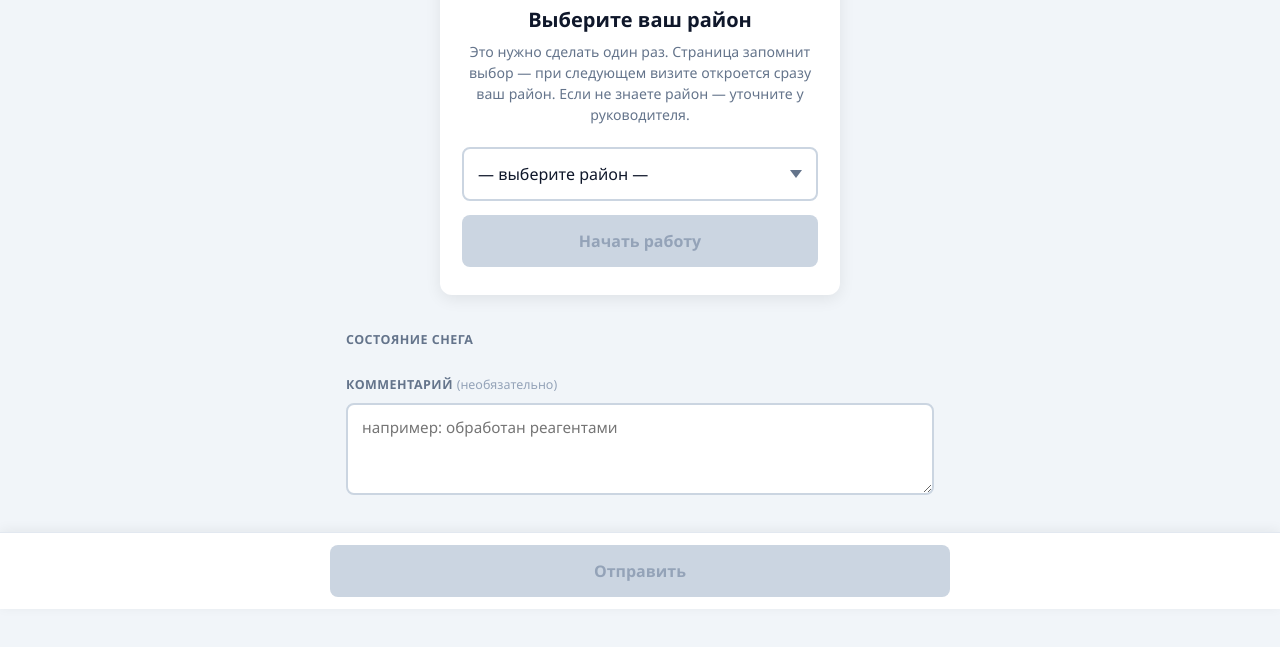
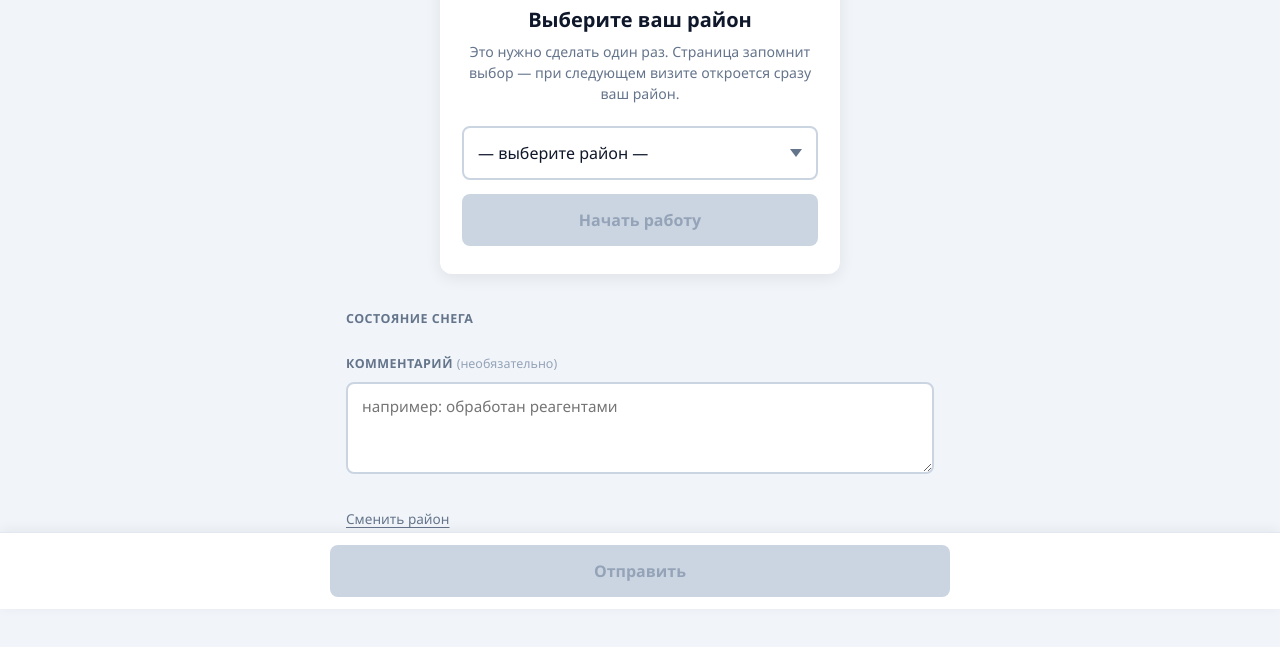
Before and after one commit to sdankov37/SnowMonitor, a plain HTML site: page index.html in a window 1280 px wide. Shown: the part 191-838 px from the top of the page. Drawn offline with Linux system fonts and the light colour scheme.

Commit message:
Removed: (Если не знаете район - уточните у руководителя)

```diff
--- a/index.html
+++ b/index.html
@@ -35,7 +35,6 @@
       <h2 class="setup-title">Выберите ваш район</h2>
       <p class="setup-text">
         Это нужно сделать один раз. Страница запомнит выбор — при следующем визите откроется сразу ваш район.
-        Если не знаете район — уточните у руководителя.
       </p>
       <select class="district-select" id="districtSelect">
         <option value="">— выберите район —</option>
```
